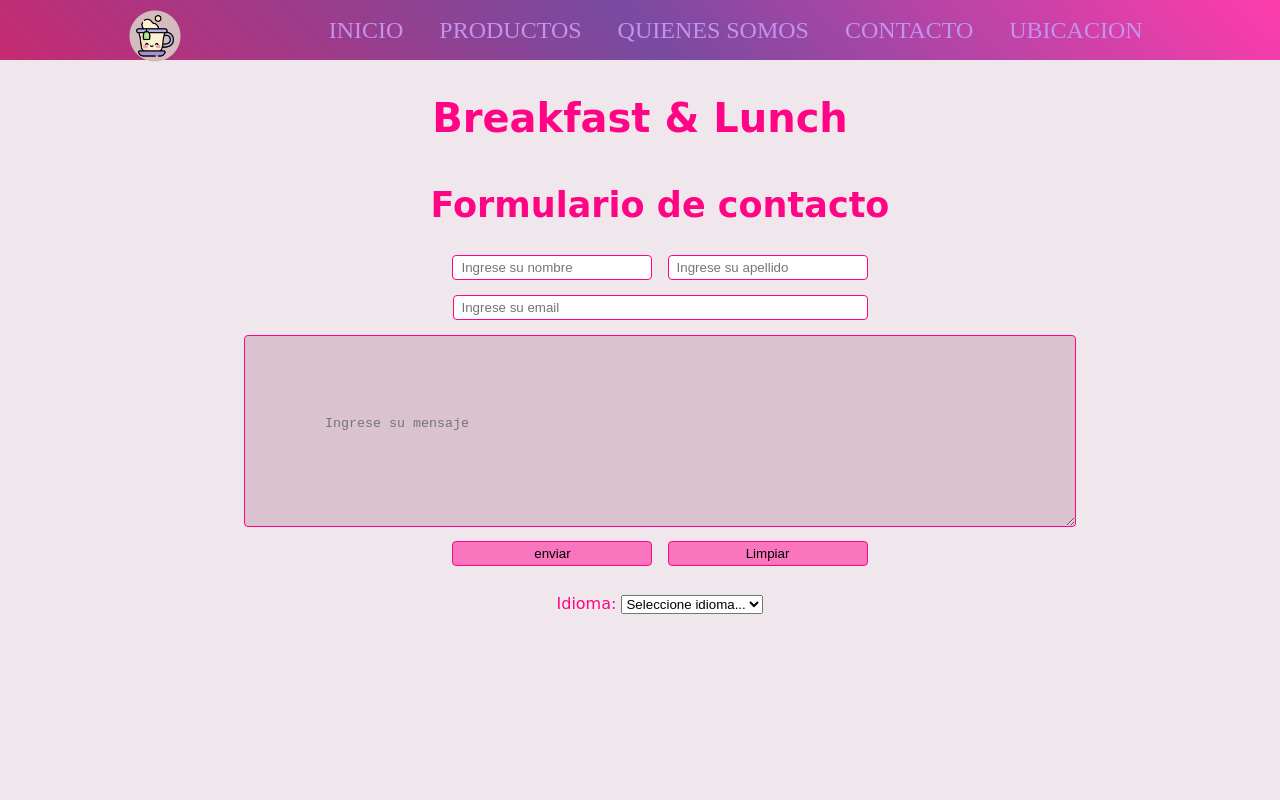
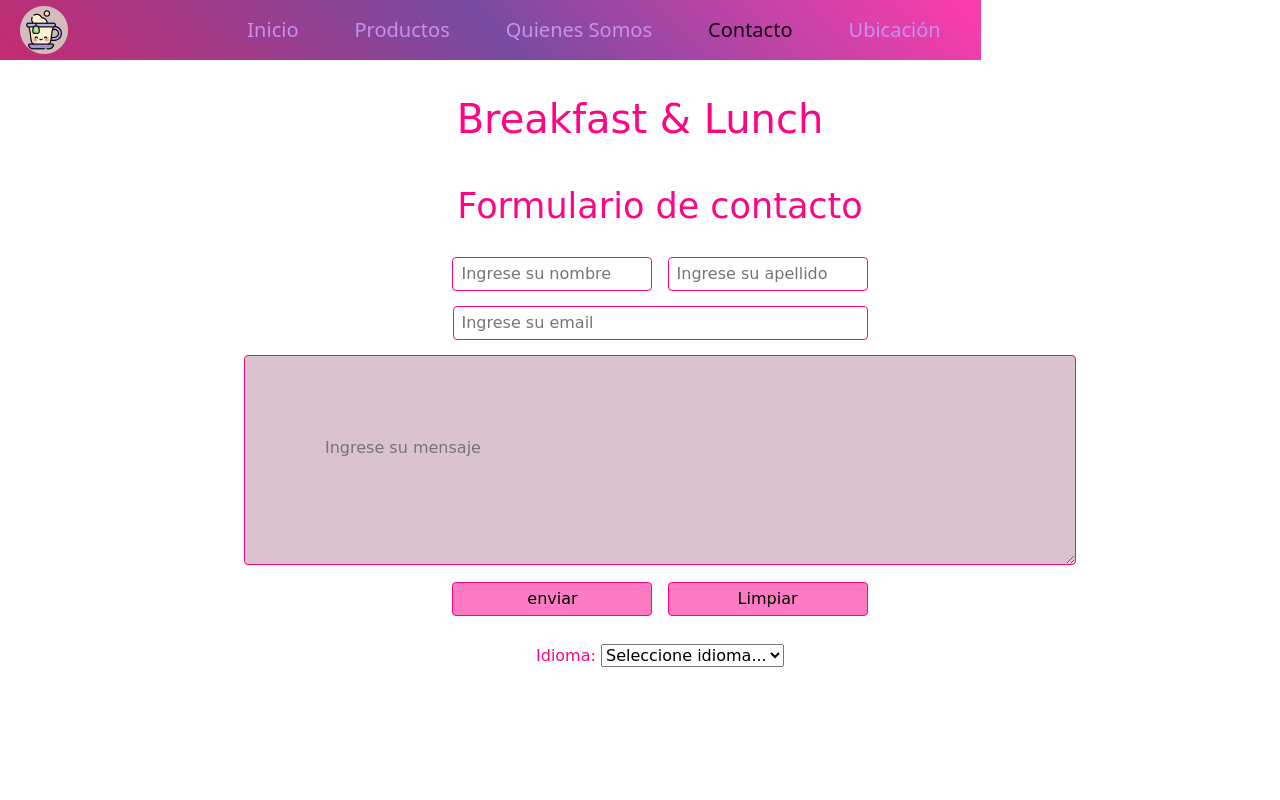
Before and after one commit to valeriagromero/Proyecto-Github-n-5, a plain HTML site: page Entrega 5/pages/contacto.html in a window 1280 px wide. Shown: the top 800 px of the page. Drawn offline with nearby package versions, Linux system fonts and the light colour scheme; a web font is replaced by a local one.

Commit message:
mod nav pag

```diff
--- a/Entrega 5/pages/contacto.html
+++ b/Entrega 5/pages/contacto.html
@@ -4,24 +4,43 @@
     <meta charset="UTF-8">
     <meta http-equiv="X-UA-Compatible" content="IE=edge">
     <meta name="viewport" content="width=device-width, initial-scale=1.0">
+    <link href="https://cdn.jsdelivr.net/npm/bootstrap@5.2.0-beta1/dist/css/bootstrap.min.css" rel="stylesheet" integrity="sha384-0evHe/X+R7YkIZDRvuzKMRqM+OrBnVFBL6DOitfPri4tjfHxaWutUpFmBp4vmVor" crossorigin="anonymous">
     <link rel="stylesheet" href="../assets/css/style.css">
     <title>Contacto</title>
 </head>
 <body class="caja">
+    <div>
+        <nav class="navbar navbar-expand-lg bg-light">
+            <div class="container-fluid">
+              <a class="navbar-brand" href=""><img class="w-50"
+                src="../Imagenes/Logo empresa.png" alt=""></a>
+              <button class="navbar-toggler" type="button" data-bs-toggle="collapse" data-bs-target="#navbarNav" aria-controls="navbarNav" aria-expanded="false" aria-label="Toggle navigation">
+                <span class="navbar-toggler-icon"></span>
+              </button>
+              <div class="collapse navbar-collapse d-flex flex row" id="navbarNav">
+                <ul class="navbar-nav justify-content-end">
+                  <li class="nav-item">
+                    <a class="nav-link" aria-current="page" href="../index.html">Inicio</a>
+                  </li>
+                  <li class="nav-item">
+                    <a class="nav-link" href="./productos.html">Productos</a>
+                  </li>
+                  <li class="nav-item">
+                    <a class="nav-link" href="./quienesSomos.html">Quienes Somos</a>
+                  </li>
+                  <li class="nav-item">
+                    <a class="nav-link active" href="./contacto.html">Contacto</a>
+                  </li>
+                  <li class="nav-item">
+                    <a class="nav-link" href="./ubicacion.html">Ubicación</a>
+                  </li>
 
-    <nav class="caja1">
-        <div class="caja__logo">
-            <img src="../Imagenes/Logo empresa.png" alt="">
-        </div>
-        <ul>
-            <li><a href="../index.html">INICIO</a></li>
-            <li><a href="./productos.html">PRODUCTOS</a></li>
-            <li><a href="./quienesSomos.html">QUIENES SOMOS</a></li>
-            <li><a href="./contacto.html">CONTACTO</a></li>
-            <li><a href="./ubicacion.html">UBICACION</a></li>
+                </ul>
+              </div>
+            </div>
+          </nav>
+    </div>
 
-        </ul>
-    </nav>
     <header class="caja2">
         <h1>Breakfast & Lunch</h1>
     </header>
@@ -82,6 +101,8 @@
             </div>
             </div>
     </footer>
+    <script src="https://cdn.jsdelivr.net/npm/bootstrap@5.2.0-beta1/dist/js/bootstrap.bundle.min.js" integrity="sha384-pprn3073KE6tl6bjs2QrFaJGz5/SUsLqktiwsUTF55Jfv3qYSDhgCecCxMW52nD2" crossorigin="anonymous"></script>
+
 
 </body>
 </html>
```
Also changed, not shown: Entrega 5/index.html (+34 -13 lines), Entrega 5/pages/productos.html (+30 -13 lines), Entrega 5/pages/quienesSomos.html (+30 -16 lines).
